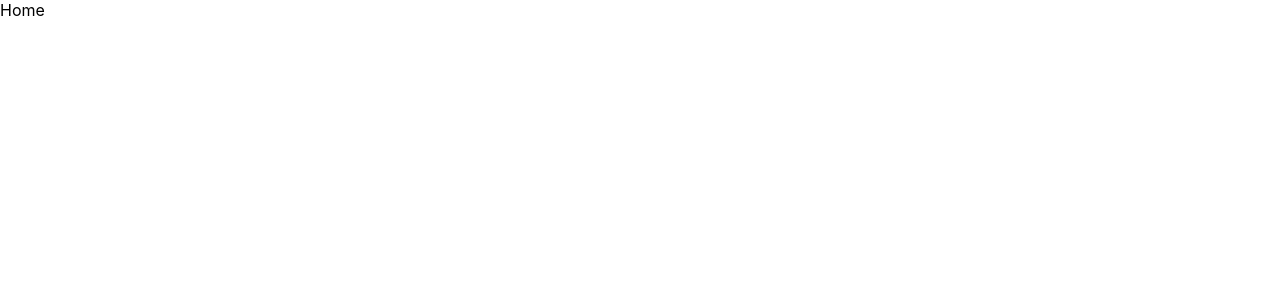
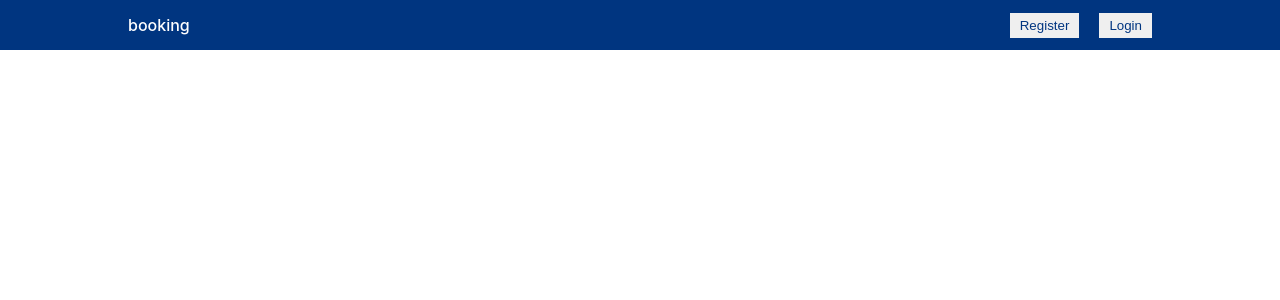
Before and after one commit to madridista5/book_your_vacation_front, a React (Create React App) app: page / in a window 1280 px wide. Shown: the top 300 px of the page. Built offline with nearby package versions, Linux system fonts and the light colour scheme.

Commit message:
Component Navbar was created.

```diff
--- /dev/null
+++ b/src/components/Navbar/Navbar.css
@@ -0,0 +1,27 @@
+.navbar {
+    height: 50px;
+    background-color: #003580;
+    display: flex;
+    justify-content: center;
+}
+
+.navContainer {
+    width: 100%;
+    max-width: 1024px;
+    color: white;
+    display: flex;
+    align-items: center;
+    justify-content: space-between;
+}
+
+.logo {
+    font-weight: 500;
+}
+
+.navButton {
+    margin-left: 20px;
+    border: none;
+    padding: 5px 10px;
+    cursor: pointer;
+    color: #003580;
+}
--- /dev/null
+++ b/src/components/Navbar/Navbar.tsx
@@ -0,0 +1,17 @@
+import React from "react";
+
+import './Navbar.css';
+
+export const Navbar = () => {
+    return (
+        <div className="navbar">
+            <div className="navContainer">
+                <span className="logo">booking</span>
+                <div className="navItems">
+                    <button className="navButton">Register</button>
+                    <button className="navButton">Login</button>
+                </div>
+            </div>
+        </div>
+    );
+};
--- a/src/pages/home/Home.tsx
+++ b/src/pages/home/Home.tsx
@@ -1,9 +1,12 @@
 import React from "react";
+import {Navbar} from "../../components/Navbar/Navbar";
 
 import './Home.css';
 
 export const Home = () => {
     return (
-        <div>Home</div>
+        <div>
+            <Navbar/>
+        </div>
     );
 };
```
